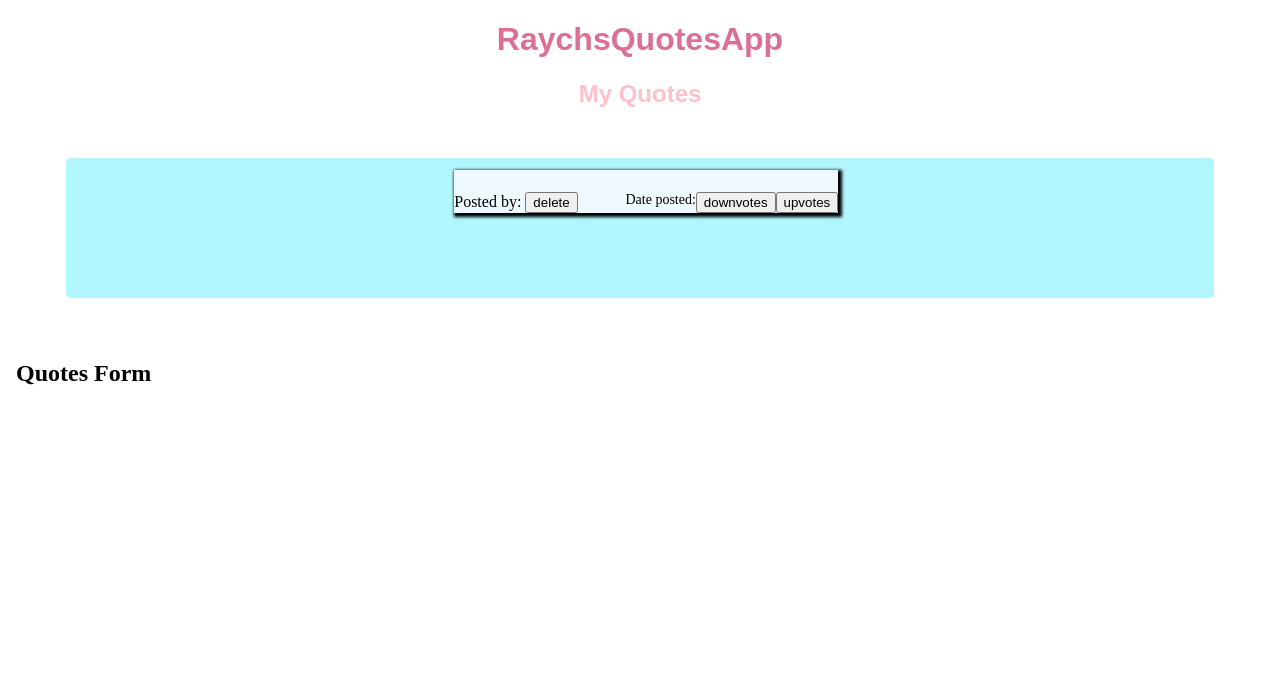
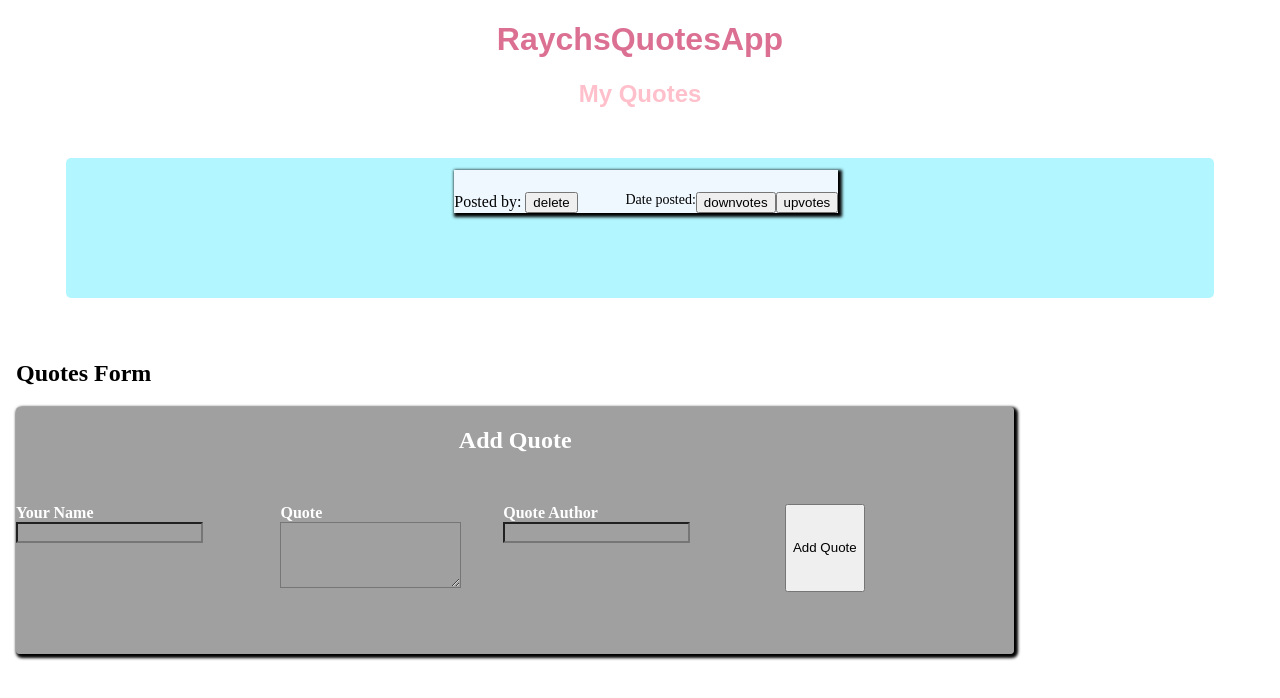
Before and after one commit to Nameyray/Raychs-Quotesapp, an Angular app in the folder Raych-Quotesapp/: page / in a window 1280 px wide. Shown: the top 698 px of the page. Built offline with nearby package versions, Linux system fonts and the light colour scheme.

Commit message:
displayed the quotes form

```diff
--- a/Raych-Quotesapp/src/app/app.component.html
+++ b/Raych-Quotesapp/src/app/app.component.html
@@ -10,12 +10,14 @@
   <h1 class="h1">RaychsQuotesApp</h1>
   <div class="container">
     <div class="row mt-mb-5" >
+
       <div class="col-md-3">
         <h2 class="h2">My Quotes</h2>
         <app-quotes></app-quotes>
       </div>
       <div class="col-md-9">
         <h2> Quotes Form</h2>
+        <app-quotes-form></app-quotes-form>
       </div>
     </div>
   </div>
--- a/Raych-Quotesapp/src/app/quotes-form/quotes-form.component.css
+++ b/Raych-Quotesapp/src/app/quotes-form/quotes-form.component.css
@@ -0,0 +1,35 @@
+.form-control{
+  color: white;
+  background: transparent;
+  font-weight: 570;
+
+}
+form{
+  padding-top: 3%;
+  display: inline-flex;
+}
+
+label{
+  color: white;
+  font-weight: 600;
+  padding-right: 2%;
+}
+
+.heading{
+  color: white;
+  text-align: center;
+  padding-top: 2%;
+}
+.container{
+  background-color: rgba(0, 0, 0, 0.374);
+  width: 80%;
+  border-radius: 4px;
+  padding-bottom: 5%;
+  box-shadow: 2px 2px 3px 2px black;
+  font-family: 'Architects Daughter', cursive;
+  margin-bottom: 5%;
+}
+#btn1{
+  min-height: 10px;
+  min-width: 15px;
+}
--- a/Raych-Quotesapp/src/app/quotes-form/quotes-form.component.html
+++ b/Raych-Quotesapp/src/app/quotes-form/quotes-form.component.html
@@ -1 +1,21 @@
-<p>quotes-form works!</p>
+<div class="container">
+  <h2 class="heading">Add Quote</h2>
+  <form >
+      <div class="form-group">
+        <label for="name">Your Name</label>
+        <input type="text" required class="form-control" id="name" name="name" >
+
+        </div>
+
+      <div class="form-group">
+        <label for="description">Quote</label>
+        <textarea class="form-control" id="quote" rows="4" name="quote" ></textarea>
+      </div>
+      <div class="form-group">
+        <label for="name">Quote Author</label>
+        <input type="text" required class="form-control" id="author" name="author">
+
+      </div>
+      <button type="submit" class="btn btn-sm btn-success" id="btn1">Add Quote</button>
+  </form>
+</div>
```
